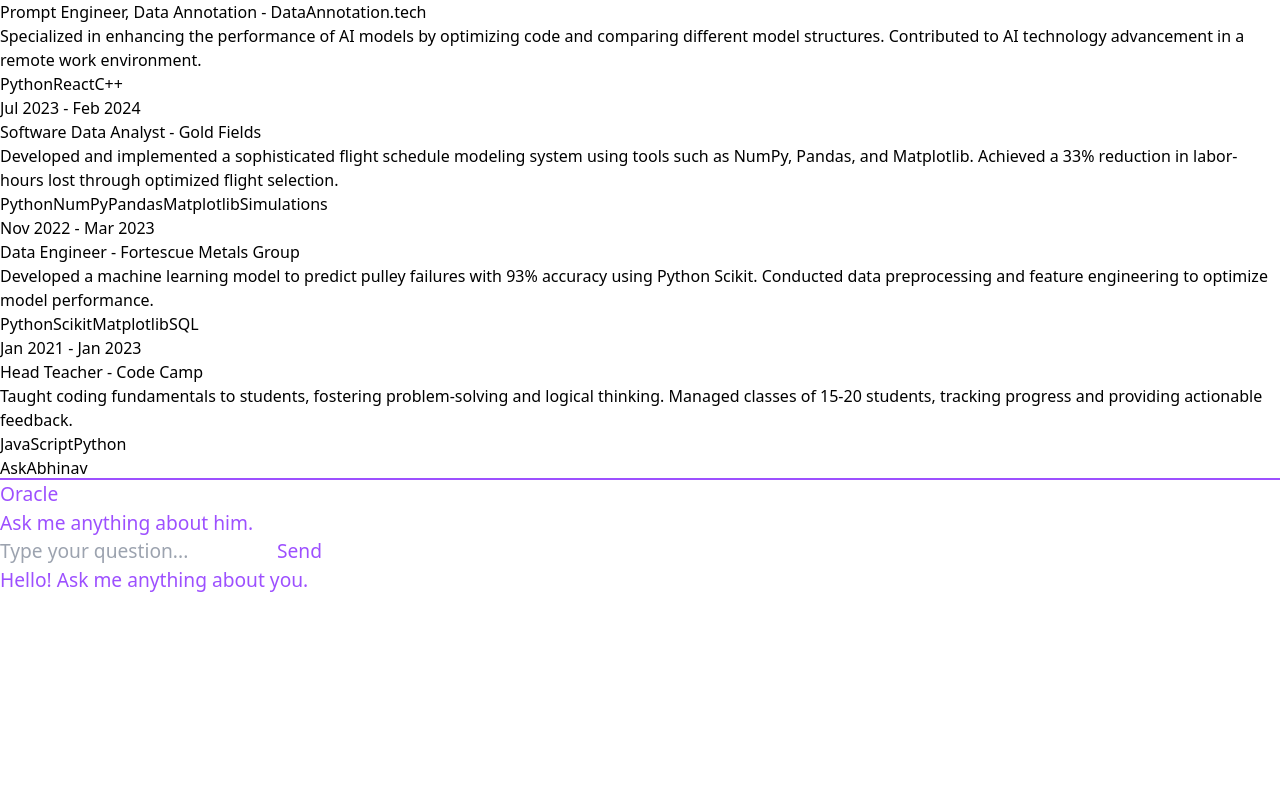
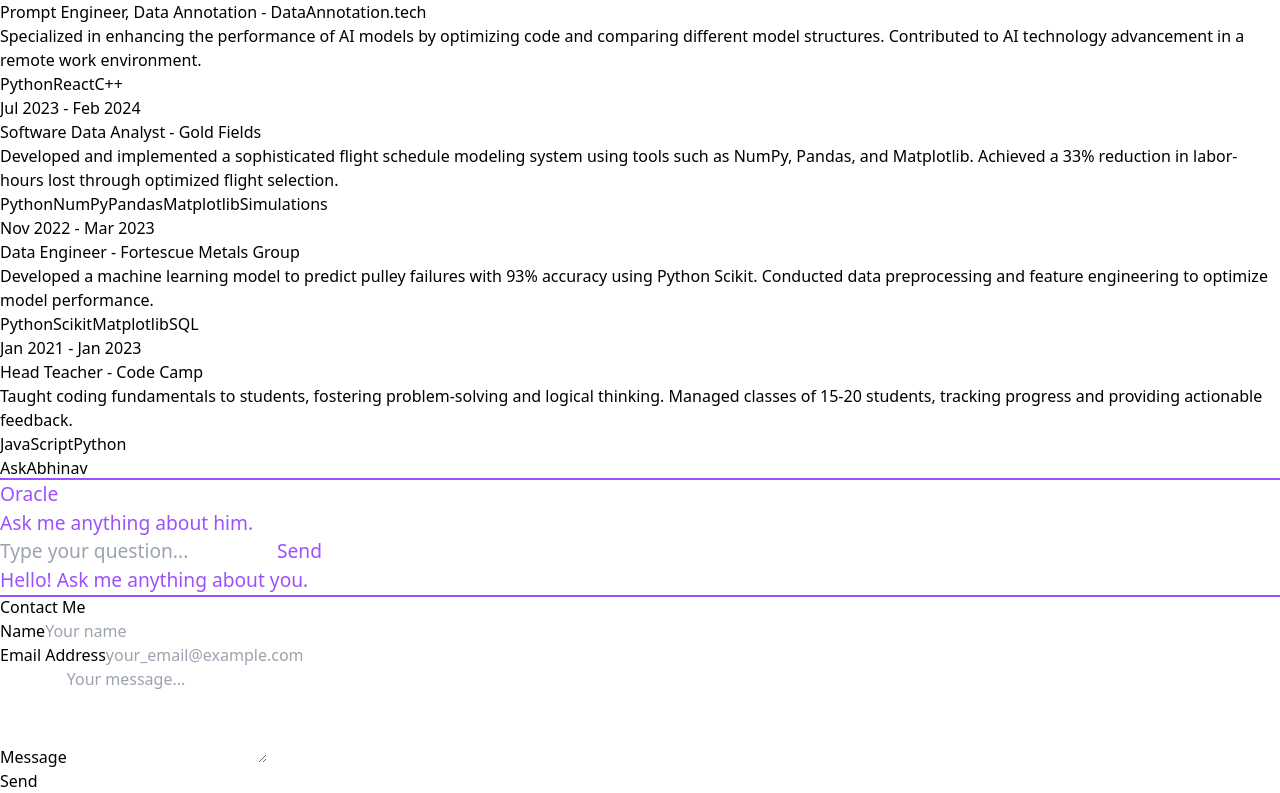
Before and after one commit to AbhinavDevelops/portfolio, a React (Vite) app: page / in a window 1280 px wide. Shown: the part 4800-5593 px from the top of the page. Before the commit the page ends 5395 px from the top, so only its background shows below. Built offline with nearby package versions, Linux system fonts and the light colour scheme; no server answers; what groq-sdk would draw is missing.

Commit message:
added working contact for

```diff
--- a/package.json
+++ b/package.json
@@ -10,7 +10,9 @@
     "preview": "vite preview"
   },
   "dependencies": {
+    "@emailjs/browser": "^4.4.1",
     "axios": "^1.7.2",
+    "emailjs-com": "^3.2.0",
     "express": "^4.19.2",
     "groq-sdk": "^0.5.0",
     "nodemailer": "^6.9.14",
--- a/src/App.jsx
+++ b/src/App.jsx
@@ -28,8 +28,8 @@
         <Experience />
 
         <Chatbot />
-        {/*
-        <ContactForm /> */}
+
+        <ContactForm />
 
       </div>
 
--- a/src/components/contact_form.jsx
+++ b/src/components/contact_form.jsx
@@ -1,23 +1,34 @@
-import React, { useState } from "react";
-import axios from "axios";
+import React, { useRef, useState } from 'react';
+import emailjs from '@emailjs/browser';
 
 const ContactForm = () => {
-    const [name, setName] = useState("");
-    const [email, setEmail] = useState("");
-    const [message, setMessage] = useState("");
+    const form = useRef();
     const [submitted, setSubmitted] = useState(false);
     const [error, setError] = useState("");
 
-    const handleSubmit = async () => {
+    const sendEmail = (e) => {
+        e.preventDefault();
         setError(""); // Clear any existing error message
 
-        try {
-            // Replace 'http://localhost:3000/api/contact' with your actual backend API endpoint
-            await axios.post("http://localhost:3000/api/contact", { name, email, message });
-            setSubmitted(true); // Form was successfully submitted
-        } catch (error) {
-            setError("There was an error sending the message. Please try again later.");
-        }
+        const templateParams = {
+            to_name: 'Abhinav', // Replace with actual recipient name
+            from_name: form.current.user_name.value,
+            from_email: form.current.user_email.value,
+            message: form.current.message.value,
+        };
+
+        emailjs
+            .send('service_gqxq8x4', 'template_s6tguug', templateParams, import.meta.env.VITE_EMAILJS_KEY)
+            .then(
+                () => {
+                    console.log('SUCCESS!');
+                    setSubmitted(true); // Form was successfully submitted
+                },
+                (error) => {
+                    console.log('FAILED...', error.text);
+                    setError("There was an error sending the message. Please try again later.");
+                }
+            );
     };
 
     return (
@@ -27,17 +38,16 @@
                 {submitted ? (
                     <div className="text-green-600 text-center mb-4">Thank you for contacting me!</div>
                 ) : (
-                    <form onSubmit={(e) => { e.preventDefault(); handleSubmit(); }}>
+                    <form ref={form} onSubmit={sendEmail}>
                         <div>
                             <label htmlFor="name" className="block text-sm font-medium text-white">
                                 Name
                             </label>
                             <input
                                 type="text"
+                                name="user_name"
                                 id="name"
                                 className="w-full px-4 py-3 rounded-lg bg-gray-200 mt-2 border focus:border-blue-500 focus:bg-white text-gray-900"
-                                value={name}
-                                onChange={(e) => setName(e.target.value)}
                                 placeholder="Your name"
                                 required
                             />
@@ -49,10 +59,9 @@
                             </label>
                             <input
                                 type="email"
+                                name="user_email"
                                 id="email"
                                 className="w-full px-4 py-3 rounded-lg bg-gray-200 mt-2 border focus:border-blue-500 focus:bg-white text-gray-900"
-                                value={email}
-                                onChange={(e) => setEmail(e.target.value)}
                                 placeholder="your_email@example.com"
                                 required
                             />
@@ -63,11 +72,10 @@
                                 Message
                             </label>
                             <textarea
+                                name="message"
                                 id="message"
                                 rows="4"
                                 className="w-full px-4 py-3 rounded-lg bg-gray-200 mt-2 border focus:border-blue-500 focus:bg-white text-gray-900"
-                                value={message}
-                                onChange={(e) => setMessage(e.target.value)}
                                 placeholder="Your message..."
                                 required
                             ></textarea>
```
Also changed, not shown: 1 other file (tests, documents, lock files or other folders).
